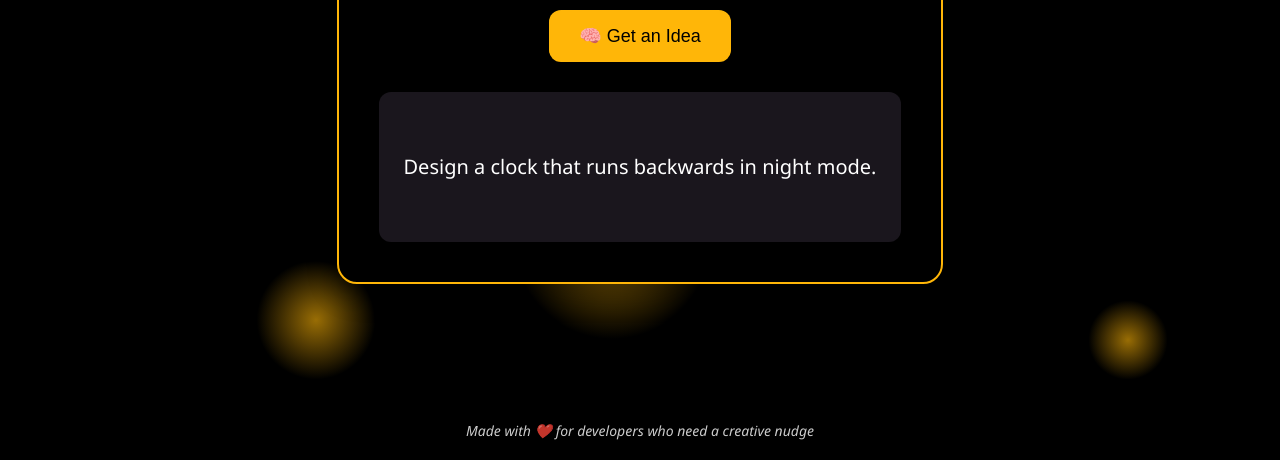
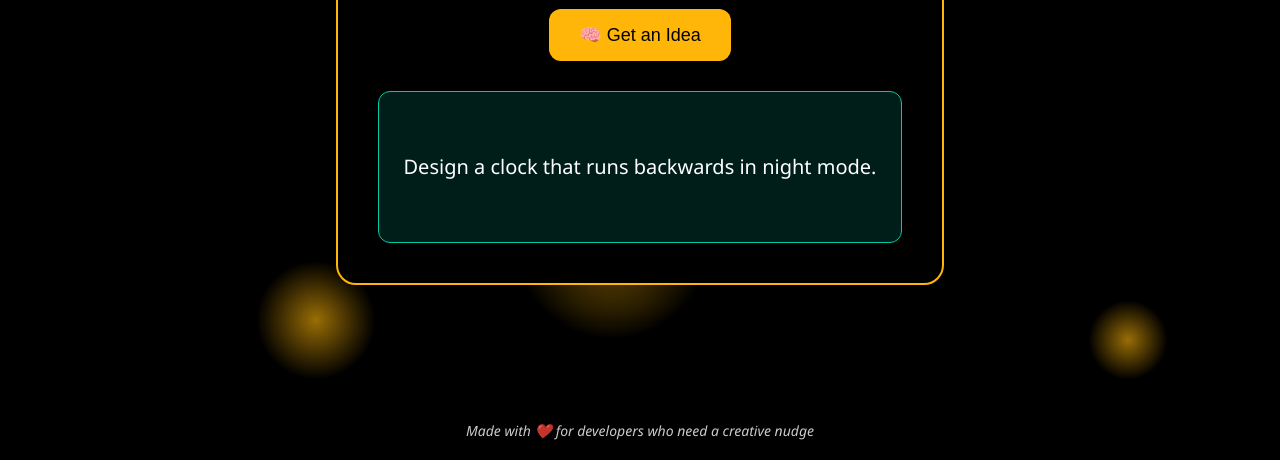
Before and after one commit to ninankhwashu/dev-idea-generator, a plain HTML site: page index.html in a window 1280 px wide. Both pictures are taken after a click on the button "🧠 Get an Idea". Shown: the part 340-800 px from the top of the page. Drawn offline with Linux system fonts and the light colour scheme.

Commit message:
Improve idea box display when idea is generated

```diff
--- a/script.js
+++ b/script.js
@@ -103,8 +103,16 @@ const ideas = [
 
 const generateButton = document.getElementById("generateButton");
 const ideaText = document.getElementById("ideaText");
+const ideaBox = document.getElementById("ideaBox");
 
 generateButton.addEventListener("click", () => {
   const randomIndex = Math.floor(Math.random() * ideas.length);
   ideaText.textContent = ideas[randomIndex];
+
+  ideaBox.classList.add("highlighted");
+
+  ideaBox.style.transform = "scale(1.05)";
+  setTimeout(() => {
+    ideaBox.style.transform = "scale(1)";
+  }, 150);
 });
--- a/style.css
+++ b/style.css
@@ -116,7 +116,7 @@ button {
 }
 
 button:hover {
-  background: #211d49;
+  background: rgba(0, 201, 167, 0.5);
   transform: scale(1.05);
   box-shadow: 0 4px 20px rgba(0, 0, 0, 0.2);
   color: #ffffff;
@@ -137,6 +137,12 @@ button:hover {
   font-size: 20px;
   color: #ffffff;
   line-height: 1.4;
+}
+
+.idea-box.highlighted {
+  background-color: rgba(0, 201, 167, 0.15);
+  border: 1px solid #00c9a7;
+  transition: background-color 0.3s ease, border 0.3s ease;
 }
 
 footer {
```
